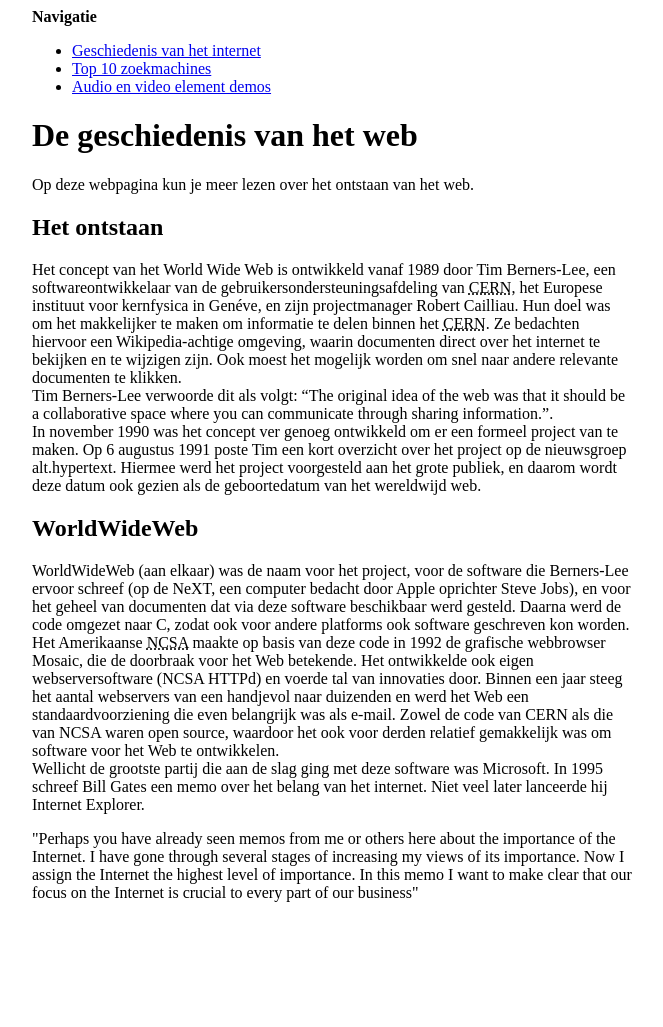
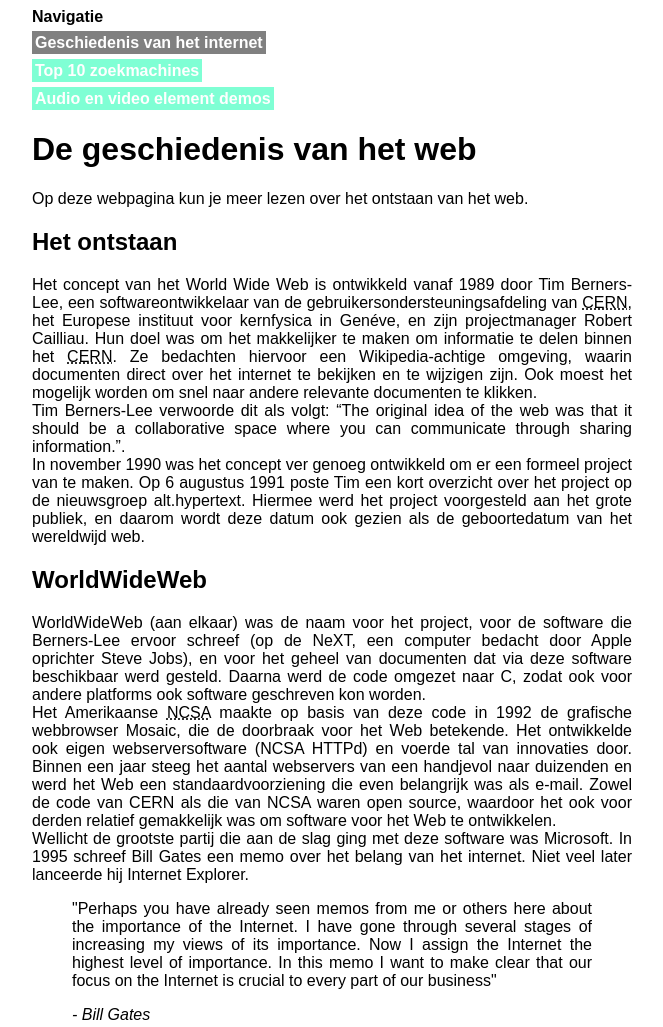
Before and after one commit to Miesvanderlippe/iwdr, a plain HTML site: page OpdrachtG/index.html in a window 1280 px wide. Shown: the whole page, without its empty margins (308-971 px from the left). Before the commit the page ends 952 px from the top, so only its background shows below. Drawn offline with Linux system fonts and the light colour scheme.

Commit message:
Opdracht G | Stylesheet
Basis stijlen.

```diff
--- a/OpdrachtG/css/main.css
+++ b/OpdrachtG/css/main.css
@@ -1,5 +1,43 @@
-nav, p, h1, h2{
+body{
+    font-family: Arial, Helvetica, sans-serif;
+    text-align: justify;
+}
+
+nav, p, h1, h2, ul, .container{
     width: 600px;
+    max-width: 100%;
     margin-left: auto;
     margin-right: auto;
 }
+
+nav ul{
+    list-style-type: none;
+    margin: 0;
+    margin-top: 4px;
+    padding: 0;
+}
+
+nav ul li{
+    display: block;
+    margin: 0;
+    margin-top: 6px;
+    padding: 0;
+    line-height: 22px;
+}
+
+nav ul li a{
+    color: white;
+    font-weight: bold;
+    text-decoration: none;
+    padding: 3px;
+    margin: 0;
+    background-color: aquamarine;
+}
+
+nav ul li a:hover{
+    background-color: aqua;
+}
+
+nav ul li a.active{
+    background-color: grey;
+}
```
